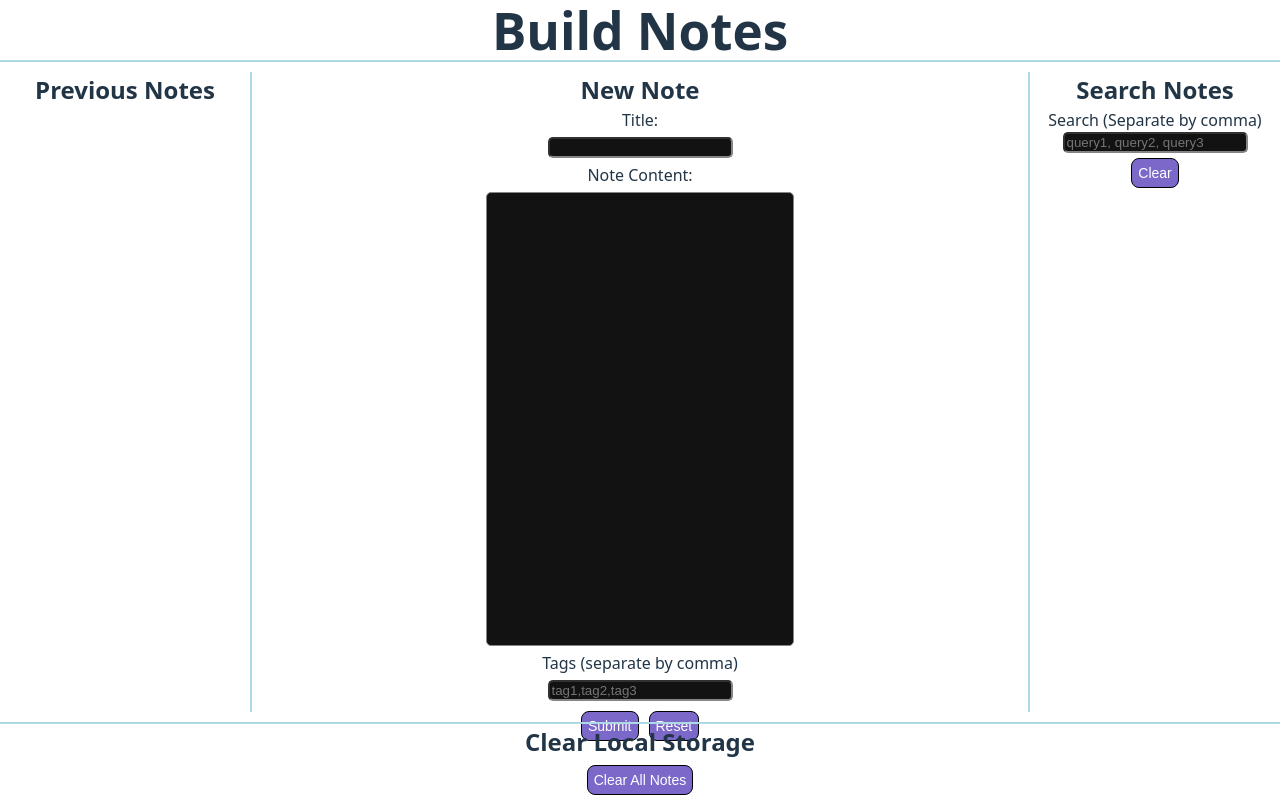
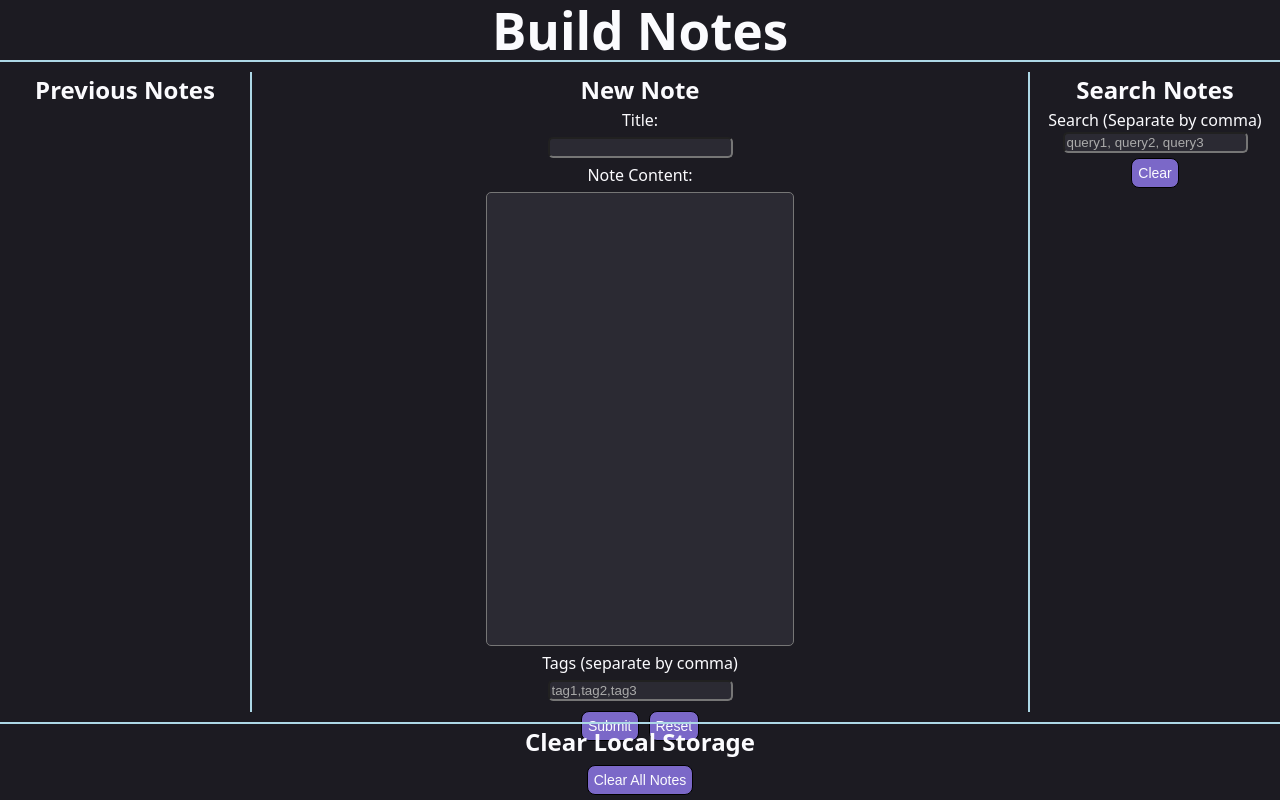
Before and after one commit to Alex-Muir/Build-Notes, a React (Vite) app: page / in a window 1280 px wide. Built offline with nearby package versions, Linux system fonts and the light colour scheme.

Commit message:
Removed more styling from index.css and replaced them with styles in App.css

```diff
--- a/src/App.css
+++ b/src/App.css
@@ -24,7 +24,8 @@ button {
     margin: 5px;
     cursor: pointer;
     font-size: 14px;
-    padding: 6px
+    padding: 6px;
+    color: #FBFBFE
 }
 
 button:hover {
@@ -45,6 +46,8 @@ button:hover {
     height: 70%;
     width: 40%;
     resize: none;
+    background-color: #2B2A33;
+    color: #FBFBFE
 }
 
 .ContentInput:focus {
@@ -111,10 +114,16 @@ li:hover {
 
 .TitleAndTagInput {
     border-radius: 5px;
+    background-color: #2B2A33;
+    color: #FBFBFE
 }
 
 .TitleAndTagInput:focus {
-    outline: 2px solid lightblue
+    outline: 2px solid lightblue;
+}
+
+.TitleAndTagInput::placeholder {
+  color: #AAAAAA;
 }
 
 .ViewNoteContent {
--- a/src/index.css
+++ b/src/index.css
@@ -2,8 +2,6 @@
   font-family: system-ui, Avenir, Helvetica, Arial, sans-serif;
   line-height: 1.5;
   font-weight: 400;
-
-  color-scheme: dark;
 
   font-synthesis: none;
   text-rendering: optimizeLegibility;
@@ -22,6 +20,9 @@ body {
   min-width: 320px;
   min-height: 100vh;
   height: 100%;
+  background-color: #1C1B22;
+  color: #FBFBFE;
+
 }
 
 h1 {
```
